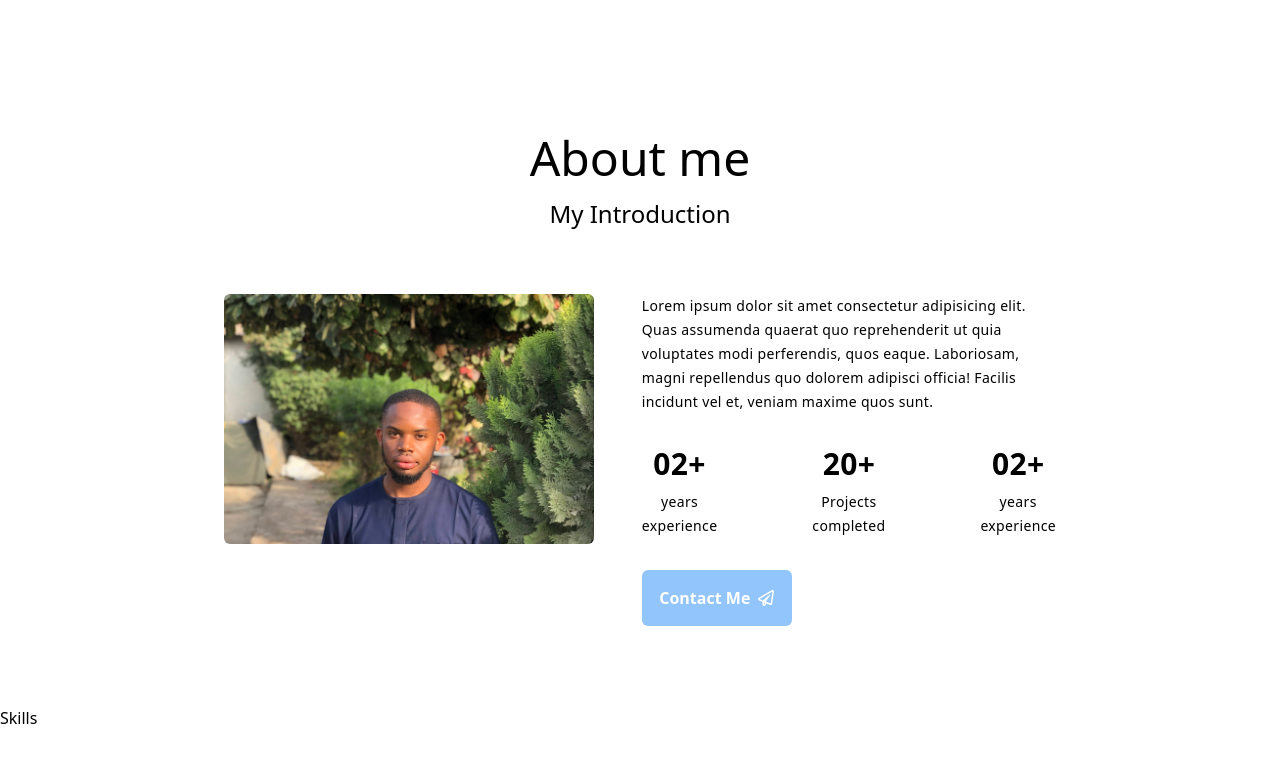
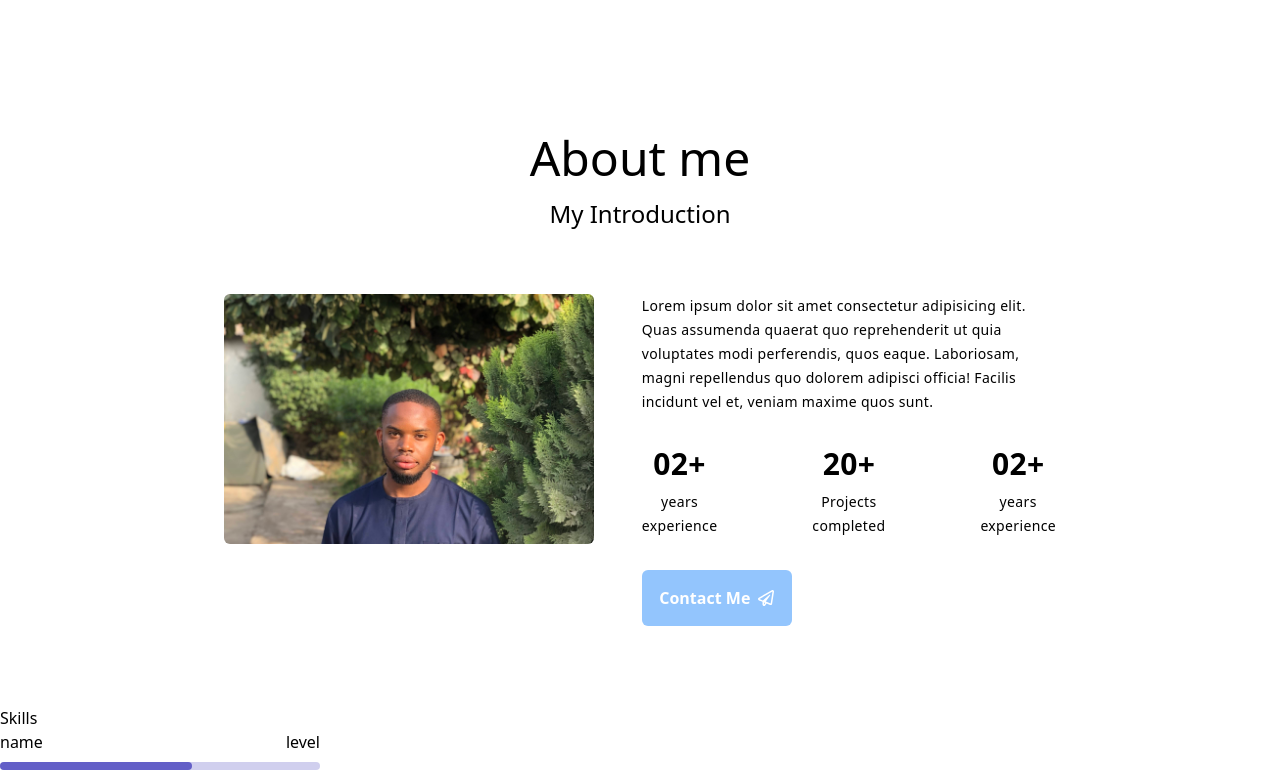
Before and after one commit to Deevyne99/my-portfolio, a React (Vite) app in the folder portfolio/: page / in a window 1280 px wide. Shown: the part 514-1284 px from the top of the page. Before the commit the page ends 1244 px from the top, so only its background shows below. Built offline with nearby package versions, Linux system fonts and the light colour scheme.

Commit message:
skills component set up

```diff
--- a/portfolio/src/App.jsx
+++ b/portfolio/src/App.jsx
@@ -3,6 +3,7 @@ import Navbar from './components/navbar/Navbar'
 import Hero from './components/hero/Hero'
 import About from './components/about/About'
 import Skills from './components/skills/Skills'
+import ProgressBar from './components/progress bar/ProgressBar'
 
 const App = () => {
   return (
@@ -11,6 +12,7 @@ const App = () => {
       <Hero />
       <About />
       <Skills />
+      <ProgressBar />
     </div>
   )
 }
--- /dev/null
+++ b/portfolio/src/components/progress bar/ProgressBar.jsx
@@ -0,0 +1,17 @@
+import React from 'react'
+
+const ProgressBar = () => {
+  return (
+    <div className='flex flex-col max-w-xs'>
+      <div className='flex  justify-between'>
+        <p>name</p>
+        <p>level</p>
+      </div>
+      <div className='mt-2  w-full h-2 bg-[#d0cfee] rounded-md'>
+        <div className='  left-0 w-[60%] h-full bg-[#635FC7] rounded-md'></div>
+      </div>
+    </div>
+  )
+}
+
+export default ProgressBar
--- a/portfolio/src/components/skills/Skills.jsx
+++ b/portfolio/src/components/skills/Skills.jsx
@@ -1,4 +1,6 @@
 // import React from 'react'
+
+import { FaDatabase, FaCode } from 'react-icons/fa'
 
 const Skills = () => {
   return <div>Skills</div>
--- a/portfolio/src/data.jsx
+++ b/portfolio/src/data.jsx
@@ -80,12 +80,12 @@ export const skills = [
         level: 90,
       },
       {
-        id: 2,
+        id: 3,
         skill: 'React',
         level: 90,
       },
       {
-        id: 2,
+        id: 4,
         skill: 'Tailwind Css',
         level: 90,
       },
```
